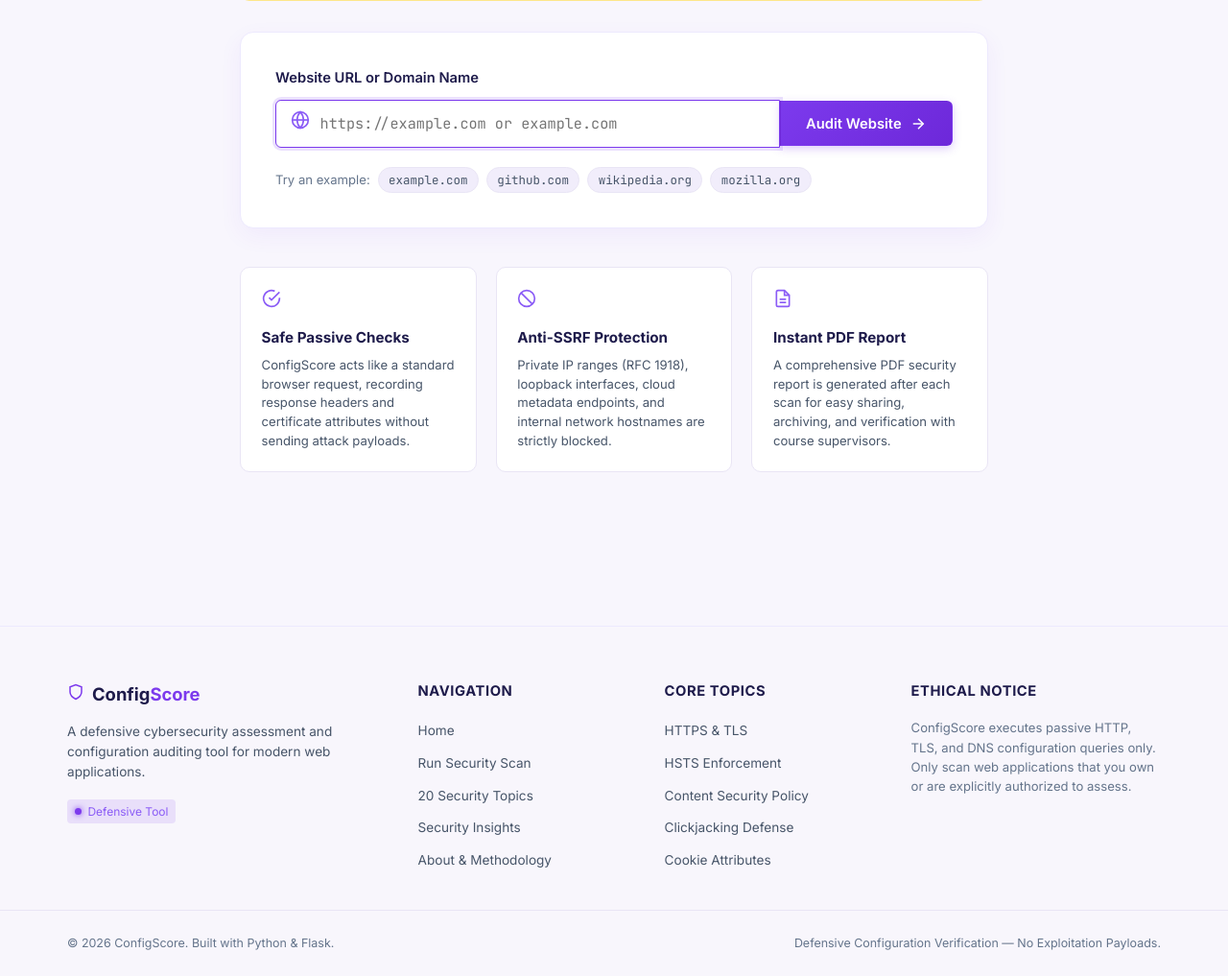
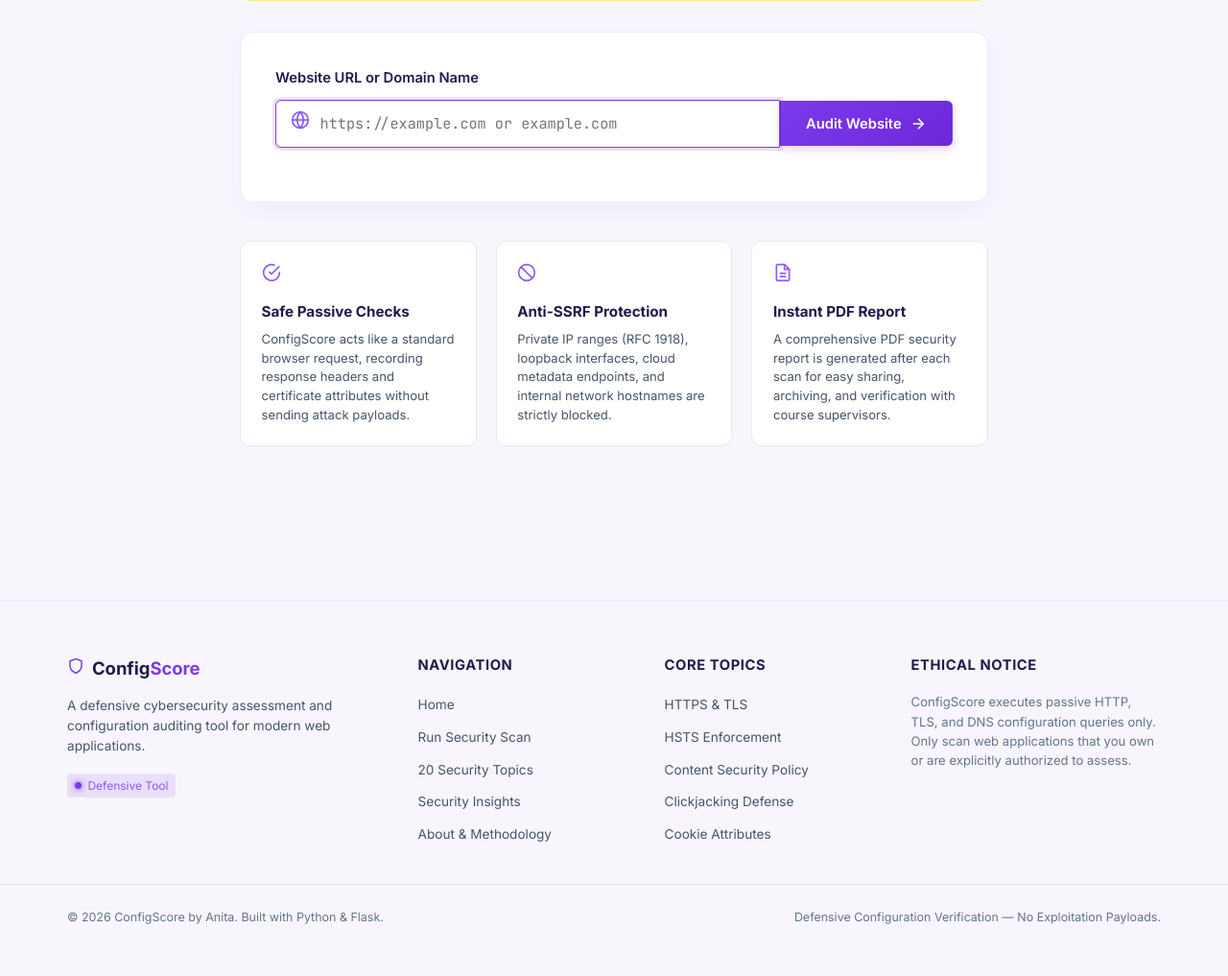
Before and after one commit to AnitaPisal07/ConfigScore, a Flask app: page /scanner in a window 1280 px wide. Shown: the part 401-1418 px from the top of the page at 96% size. After the commit the page ends 1364 px from the top, so only its background shows below. Run offline with Flask 3, Linux system fonts and the light colour scheme.

Commit message:
Update README documentation

```diff
--- a/templates/base.html
+++ b/templates/base.html
@@ -148,7 +148,7 @@
 
         <div class="footer-bottom">
             <div class="container footer-bottom-inner">
-                <p>&copy; 2026 ConfigScore. Built with Python & Flask.</p>
+                <p>&copy; 2026 ConfigScore by Anita. Built with Python & Flask.</p>
                 <p class="footer-tagline">Defensive Configuration Verification — No Exploitation Payloads.</p>
             </div>
         </div>
--- a/templates/scanner.html
+++ b/templates/scanner.html
@@ -61,14 +61,6 @@
                     </button>
                 </div>
 
-                <!-- Example Chips -->
-                <div class="sample-chips">
-                    <span class="sample-label">Try an example:</span>
-                    <button type="button" class="sample-chip" data-url="https://example.com">example.com</button>
-                    <button type="button" class="sample-chip" data-url="https://github.com">github.com</button>
-                    <button type="button" class="sample-chip" data-url="https://wikipedia.org">wikipedia.org</button>
-                    <button type="button" class="sample-chip" data-url="https://mozilla.org">mozilla.org</button>
-                </div>
             </form>
 
             <!-- Live Progress Animation (Hidden by default, shown during scan) -->
```
Also changed, not shown: README.md.
